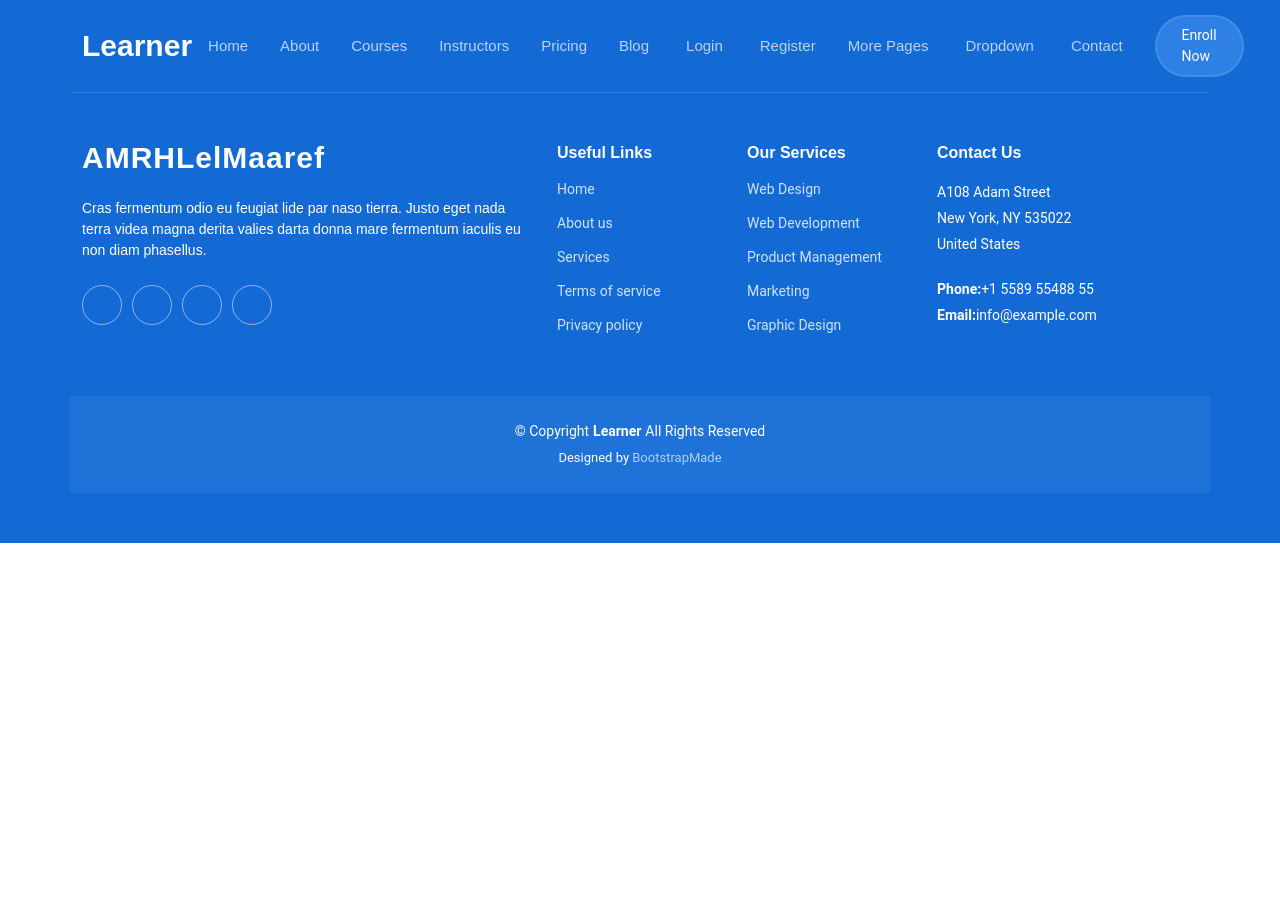
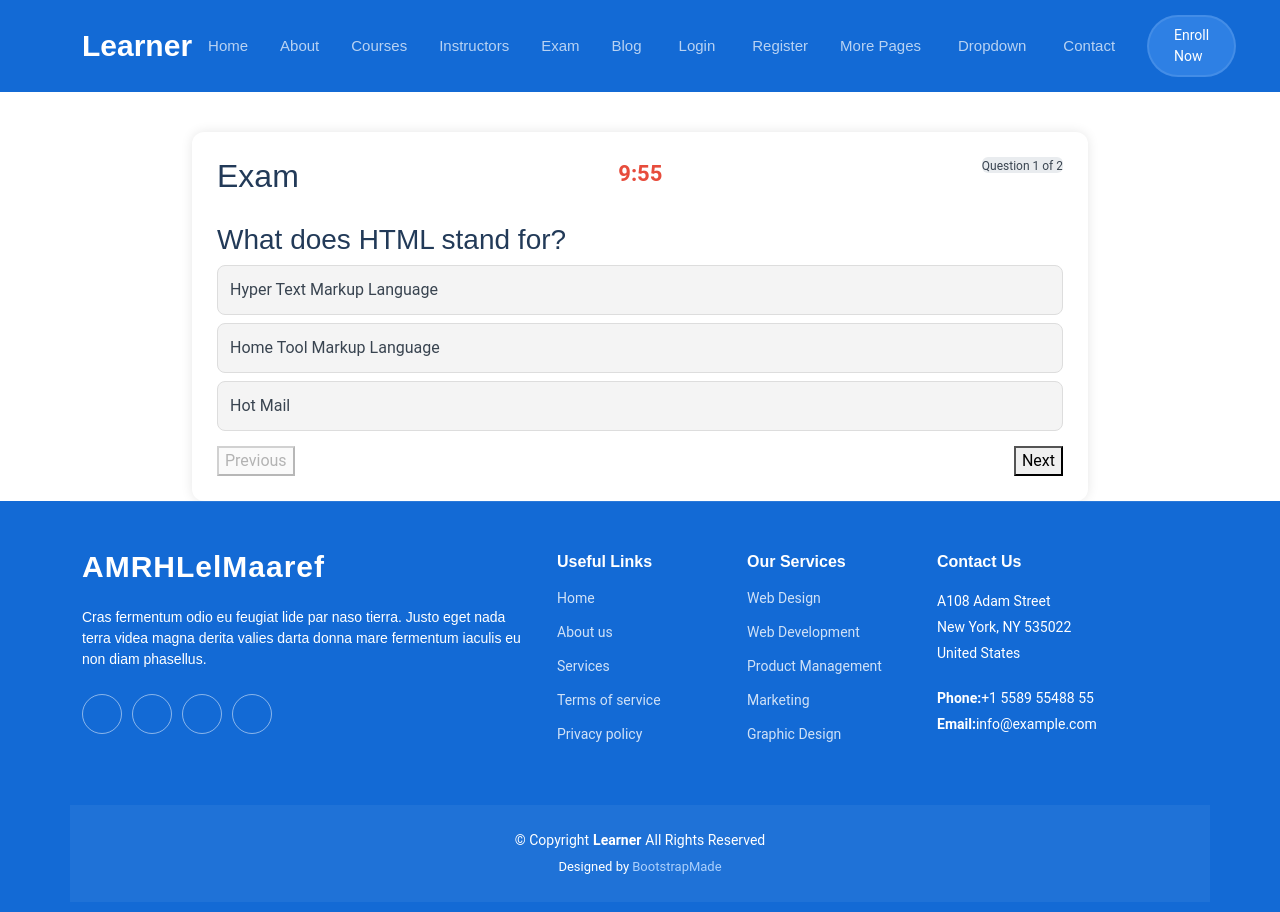
Before and after one commit to Abdalaa564/smart-learning-frontend, an Angular app: page /exam in a window 1280 px wide. Before the commit this address led to /. Shown: the top 912 px of the page. Before the commit the page ends 800 px from the top, so only its background shows below. Built offline with nearby package versions, Linux system fonts and the light colour scheme.

Commit message:
ExamPage

```diff
--- /dev/null
+++ b/src/app/Services/exam-sevice.ts
@@ -0,0 +1,29 @@
+import { Injectable } from '@angular/core';
+import { Observable, of } from 'rxjs';
+import { ExamQuestion } from '../models/exam-question';
+
+@Injectable({
+  providedIn: 'root',
+})
+export class ExamSevice {
+  getQuestions(): Observable<ExamQuestion[]> {
+    return of([
+      {
+        id: 1,
+        text: "What does HTML stand for?",
+        choices: [
+          "Hyper Text Markup Language",
+          "Home Tool Markup Language",
+          "Hot Mail"
+        ],
+        correctIndex: 0
+      },
+      {
+        id: 2,
+        text: 'Which tag is used to run JavaScript?',
+        choices: ['<js>', '<script>', '<javascript>'],
+        correctIndex: 1
+      }
+    ]);
+  }
+}
--- a/src/app/app.routes.ts
+++ b/src/app/app.routes.ts
@@ -5,6 +5,7 @@ import { InstructorProfile } from './components/instructor-profile/instructor-pr
 import { Courses } from './components/courses/courses';
 import { Login } from './components/login/login';
 import { Register } from './components/register/register';
+import { Exam } from './components/exam/exam';
 
 export const routes: Routes = [
     {path: '', redirectTo: 'instructors', pathMatch: 'full' },
@@ -12,6 +13,8 @@ export const routes: Routes = [
     {path:"instructors", component: Instructors, title: 'Instructors' },
     {path: 'instructors/:id', component: InstructorProfile, title: 'Instructor Profile' },
     {path: "Courses", component: Courses, title: 'Courses' },
+    {path:'exam', component: Exam, title: 'Exam' },
      {path: 'login', component: Login, title: 'Login'},
     {path: 'register', component: Register, title: 'Register'},
+
 ];
--- /dev/null
+++ b/src/app/components/exam/exam.css
@@ -0,0 +1,41 @@
+.exam-container {
+  width: 70%;
+  margin: auto;
+  margin-top: 40px;
+  padding: 25px;
+  background: #fff;
+  border-radius: 12px;
+  box-shadow: 0 0 12px rgba(0,0,0,0.1);
+}
+
+.exam-header {
+  display: flex;
+  justify-content: space-between;
+  margin-bottom: 20px;
+}
+
+.timer {
+  font-size: 22px;
+  color: #e74c3c;
+  font-weight: bold;
+}
+
+.choice {
+  padding: 12px;
+  margin-bottom: 8px;
+  background: #f4f4f4;
+  border-radius: 8px;
+  cursor: pointer;
+  border: 1px solid #ddd;
+}
+
+.choice.selected {
+  background: #007bff;
+  color: white;
+}
+
+.actions {
+  display: flex;
+  justify-content: space-between;
+  margin-top: 15px;
+}
--- /dev/null
+++ b/src/app/components/exam/exam.html
@@ -0,0 +1,38 @@
+<div class="exam-container" *ngIf="!isSubmitted">
+
+  <div class="exam-header">
+    <h2>Exam</h2>
+
+    <div class="timer">
+      {{ minutes }}:{{ seconds < 10 ? '0' + seconds : seconds }}
+    </div>
+
+    <div class="progress">
+      Question {{ currentIndex + 1 }} of {{ questions.length }}
+    </div>
+  </div>
+
+  <div class="question-box" *ngIf="questions.length > 0">
+    <h3>{{ questions[currentIndex].text }}</h3>
+
+    <div class="choice"
+         *ngFor="let ch of questions[currentIndex].choices; let i = index"
+         [class.selected]="questions[currentIndex].selectedIndex === i"
+         (click)="selectChoice(i)">
+      {{ ch }}
+    </div>
+  </div>
+
+  <div class="actions">
+    <button (click)="previous()" [disabled]="currentIndex===0">Previous</button>
+    <button (click)="next()" *ngIf="currentIndex < questions.length - 1">Next</button>
+    <button (click)="submitExam()" *ngIf="currentIndex === questions.length - 1">Submit</button>
+  </div>
+
+</div>
+
+<!-- النتائج -->
+<div class="result" *ngIf="isSubmitted">
+  <h2>Exam Submitted</h2>
+  <h3>Your Score: {{ score }} / {{ questions.length }}</h3>
+</div>
--- /dev/null
+++ b/src/app/components/exam/exam.ts
@@ -0,0 +1,68 @@
+import { Component, OnInit } from '@angular/core';
+import { ExamQuestion } from '../../models/exam-question';
+import { ExamSevice } from '../../Services/exam-sevice';
+import { CommonModule } from '@angular/common';
+import { FormsModule } from '@angular/forms';
+
+@Component({
+  selector: 'app-exam',
+  imports: [CommonModule,FormsModule],
+  templateUrl: './exam.html',
+  styleUrl: './exam.css',
+})
+export class Exam implements OnInit {
+questions: ExamQuestion[] = [];
+  currentIndex = 0;
+  minutes = 10;
+  seconds = 0;
+  timer: any;
+  isSubmitted = false;
+  score = 0;
+
+  constructor(private examService: ExamSevice) {}
+
+  ngOnInit(): void {
+    this.examService.getQuestions().subscribe(q => {
+      this.questions = q;
+      this.startTimer();
+    });
+  }
+
+  startTimer() {
+    this.timer = setInterval(() => {
+      if (this.seconds === 0) {
+        if (this.minutes === 0) {
+          this.submitExam();
+        } else {
+          this.minutes--;
+          this.seconds = 59;
+        }
+      } else {
+        this.seconds--;
+      }
+    }, 1000);
+  }
+
+  selectChoice(choiceIndex: number) {
+    this.questions[this.currentIndex].selectedIndex = choiceIndex;
+  }
+
+  next() {
+    if (this.currentIndex < this.questions.length - 1) {
+      this.currentIndex++;
+    }
+  }
+
+  previous() {
+    if (this.currentIndex > 0) {
+      this.currentIndex--;
+    }
+  }
+
+  submitExam() {
+    clearInterval(this.timer);
+    this.isSubmitted = true;
+
+    this.score = this.questions.filter(q => q.selectedIndex === q.correctIndex).length;
+  }
+}
--- a/src/app/components/navbar/navbar.html
+++ b/src/app/components/navbar/navbar.html
@@ -13,7 +13,7 @@
           <li><a href="about.html">About</a></li>
           <li><a routerLink="/Courses">Courses</a></li>
           <li><a routerLink="/instructors">Instructors</a></li>
-          <li><a href="pricing.html">Pricing</a></li>
+          <li><a routerLink="/exam">Exam</a></li>
           <li><a href="blog.html">Blog</a></li>
            <li class="nav-item">
           <a class="nav-link" routerLink="login" routerLinkActive="active-link">
--- /dev/null
+++ b/src/app/models/exam-question.ts
@@ -0,0 +1,7 @@
+export interface ExamQuestion {
+    id: number;
+  text: string;
+  choices: string[];
+  correctIndex: number;
+  selectedIndex?: number;
+}
```
Also changed, not shown: 2 other files (tests, documents, lock files or other folders).
